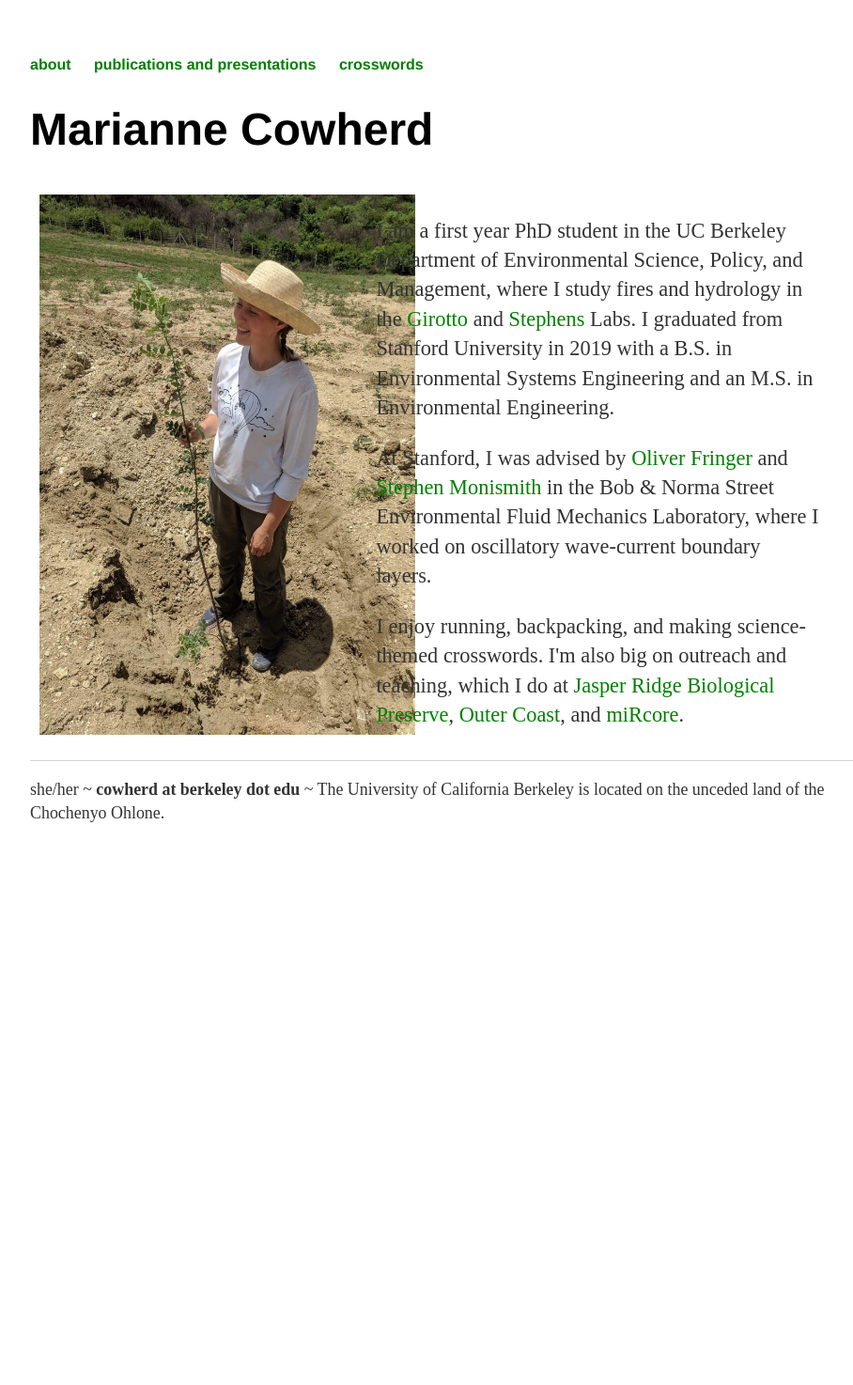
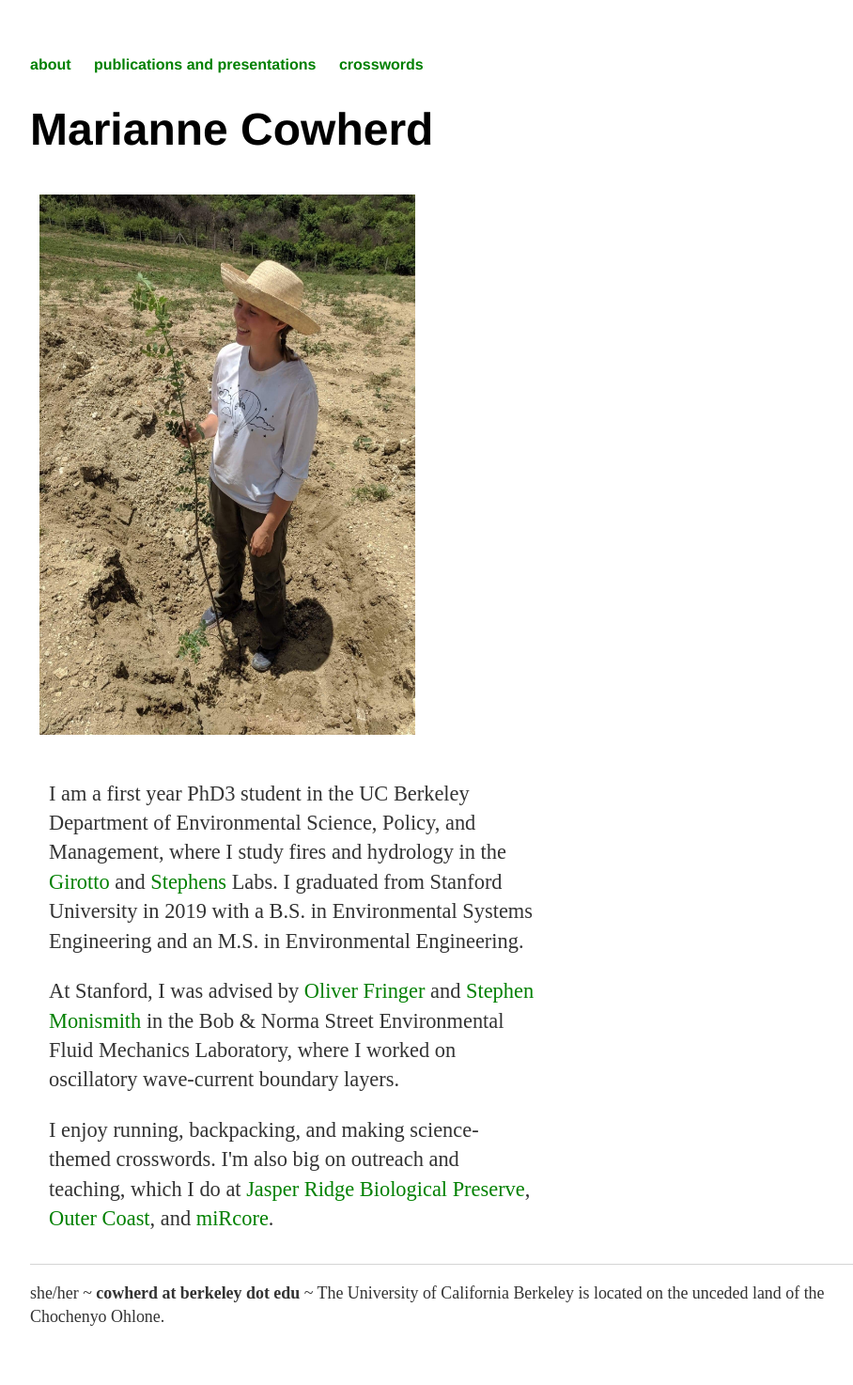
Before and after one commit to mariannecowherd/mariannecowherd.github.io, a Jekyll site: the page built from index.html, in a window 1280 px wide. Shown: the whole page at 94% size, without its empty margins (160-1068 px from the left). Built offline with Jekyll 4.4.1, drawn with Linux system fonts in a browser that asks for light colours; before the commit the page ends 938 px from its top, so only the background shows below that.

Commit message:
Update index.html

```diff
--- a/index.html
+++ b/index.html
@@ -21,7 +21,8 @@
 }
 
 .right {
-  width: 55%;
+  width: 60%;
+margin-left: 10px
 }
 
 /* Clear floats after the columns */
@@ -44,7 +45,7 @@
 		<img src="/images/metree.jpg" width="400" height = "575" alt="photograph of Marianne with a sapling"/>
 	</div>
   <div class="column right">
-		<p> I am a first year PhD student in the UC Berkeley Department of Environmental Science,
+		<p> I am a first year PhD3 student in the UC Berkeley Department of Environmental Science,
 			Policy, and Management, where I study fires and hydrology in the <a href="https://nature.berkeley.edu/girottolab/">Girotto</a> and
 			<a href="https://nature.berkeley.edu/stephenslab/">Stephens</a> Labs.
 			I graduated from Stanford University in
```
